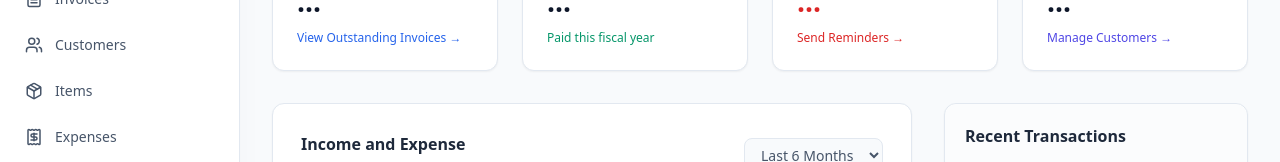
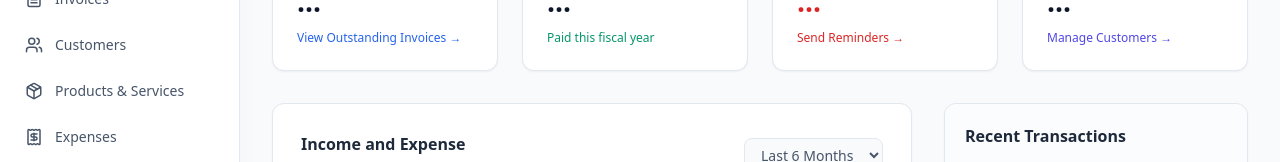
Before and after one commit to shravipansare/ledgerly, a React (Vite) app in the folder client/: page /dashboard in a window 1280 px wide. Shown: the part 185-347 px from the top of the page. Built offline with nearby package versions, Linux system fonts and the light colour scheme; no server answers; sample sign-in values are in the browser's storage.

Commit message:
fix: rename Items to Products & Services in sidebar

```diff
--- a/client/src/pages/Dashboard.tsx
+++ b/client/src/pages/Dashboard.tsx
@@ -78,7 +78,7 @@ export default function Dashboard() {
           </Link>
           <Link to="/dashboard/products" className={`flex items-center gap-3 px-3 py-2.5 rounded-lg text-sm font-medium transition-all ${isActive('/dashboard/products') ? 'bg-blue-50 text-blue-700 shadow-sm border border-blue-100' : 'text-slate-600 hover:bg-slate-50 hover:text-slate-900 border border-transparent'}`}>
             <Package className="w-[18px] h-[18px]" />
-            Items
+            Products & Services
           </Link>
           <Link to="/dashboard/expenses" className={`flex items-center gap-3 px-3 py-2.5 rounded-lg text-sm font-medium transition-all ${isActive('/dashboard/expenses') ? 'bg-blue-50 text-blue-700 shadow-sm border border-blue-100' : 'text-slate-600 hover:bg-slate-50 hover:text-slate-900 border border-transparent'}`}>
             <Receipt className="w-[18px] h-[18px]" />
```
